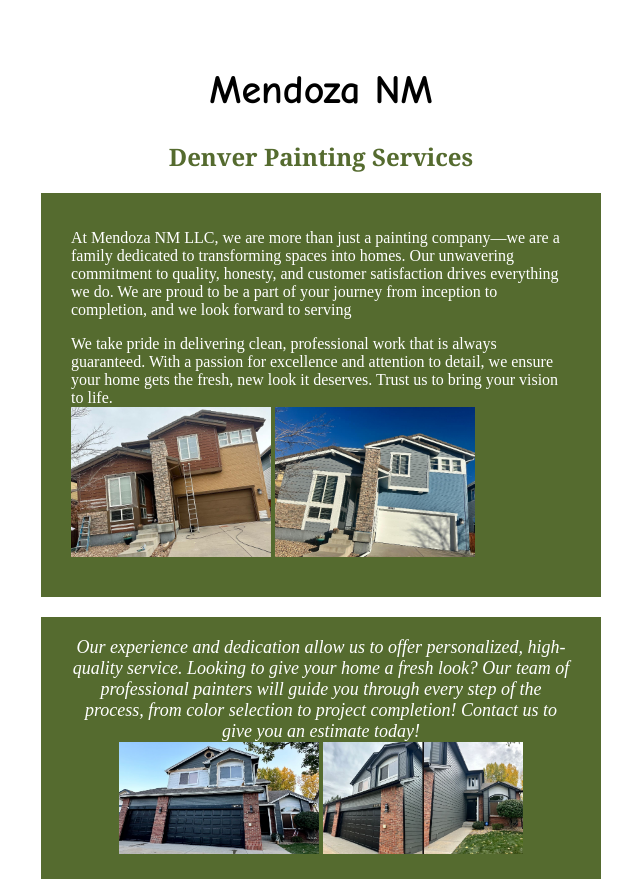
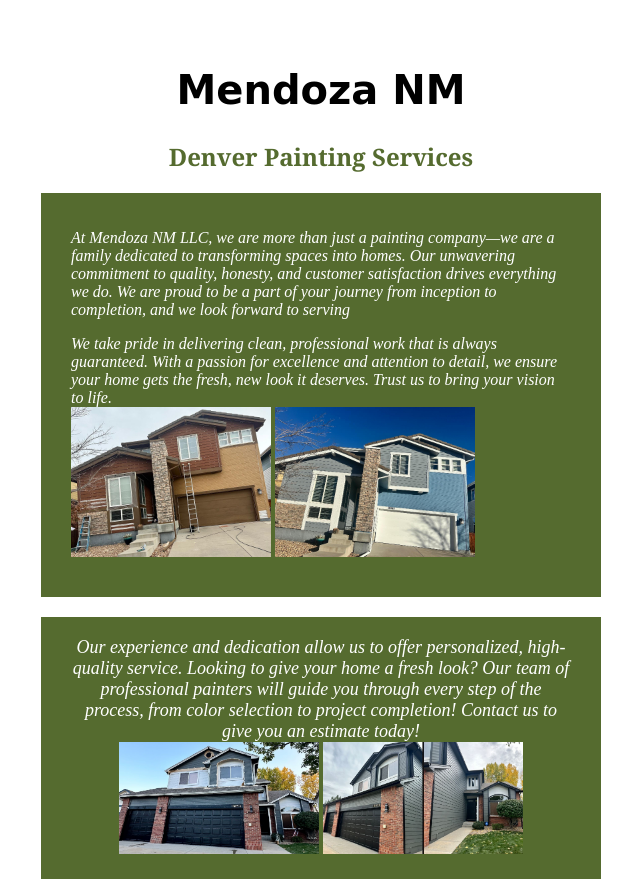
Before and after one commit to alesentrix/alesentrix.github.io, a plain HTML site: page index.html in a window 1280 px wide. Shown: the top 882 px of the page, without its empty margins (319-959 px from the left). Drawn offline with Linux system fonts and the light colour scheme.

Commit message:
Changed font of main text

```diff
--- a/style.css
+++ b/style.css
@@ -10,7 +10,7 @@ background-color:transparent;
 }
 
 h1{
-  font-family: "Brush Script MT", "Comic Sans MS", cursive;
+  font-family:cursive;
   color:black;
   font-size:40px;
   text-align:center;
@@ -35,6 +35,7 @@ div.center{
 }
 
 .white-text{
+  font-style:italic;
   color:white;
 }
 
```
